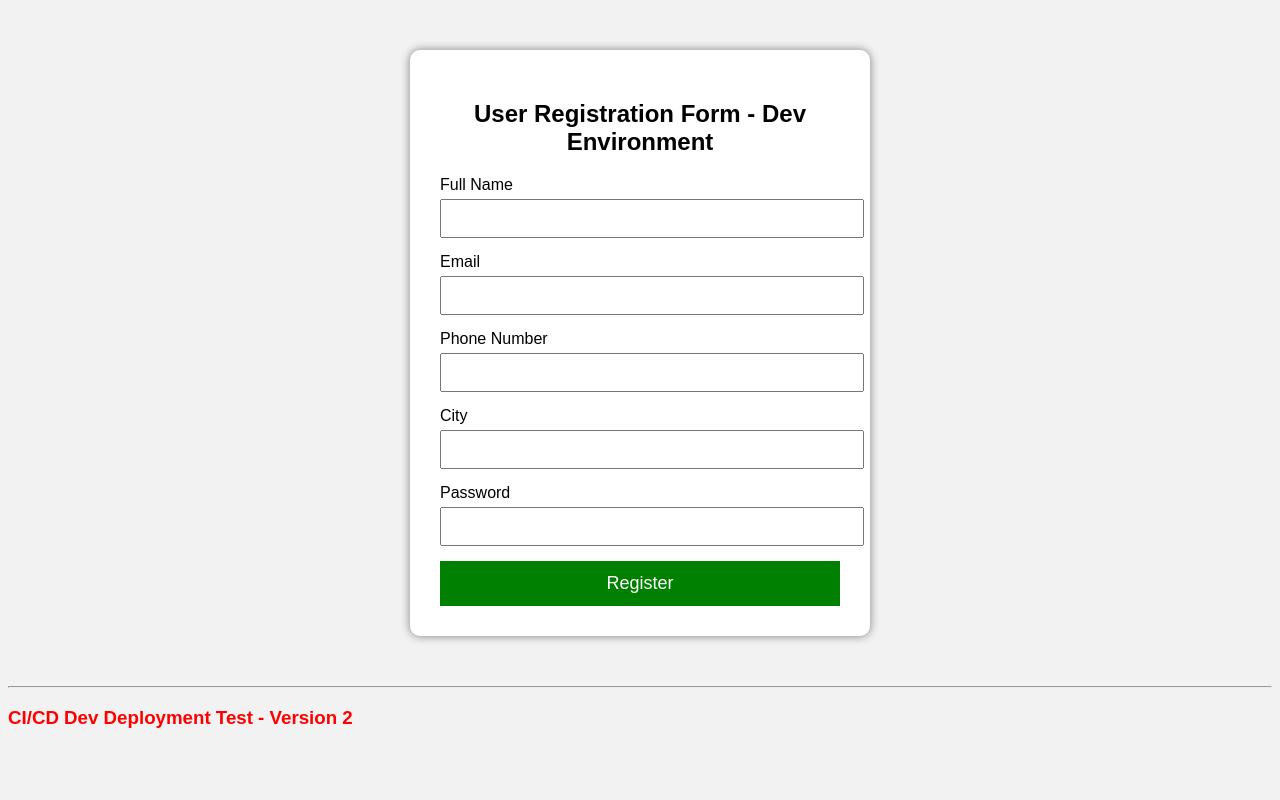
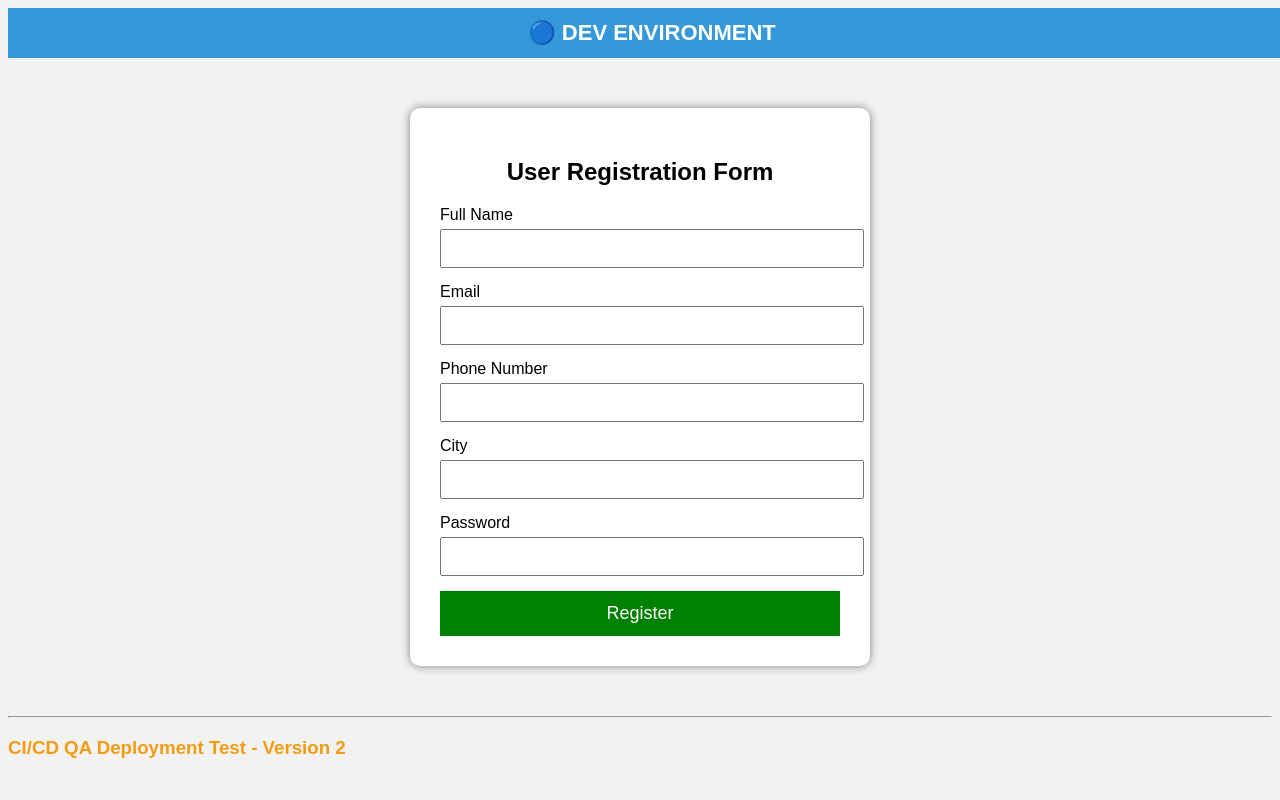
Before and after one commit to HRRSH471/Registration-Form-GCP-DevOps, a Flask app: page / in a window 1280 px wide. Run offline with Flask 3, Linux system fonts and the light colour scheme.

```diff
--- a/registration-app/static/style.css
+++ b/registration-app/static/style.css
@@ -60,3 +60,29 @@ button:hover{
     background:darkgreen;
 
 }
+
+/* ============================= */
+/* Environment Banner CSS */
+/* ============================= */
+
+.environment-banner{
+    width:100%;
+    padding:12px;
+    text-align:center;
+    font-size:22px;
+    font-weight:bold;
+    color:white;
+    margin-bottom:20px;
+}
+
+.environment-banner.dev{
+    background:#3498db;
+}
+
+.environment-banner.qa{
+    background:#f39c12;
+}
+
+.environment-banner.prod{
+    background:#27ae60;
+}
--- a/registration-app/templates/index.html
+++ b/registration-app/templates/index.html
@@ -10,9 +10,14 @@
 
 <body>
 
+<div class="environment-banner dev">
+    🔵 DEV ENVIRONMENT
+</div>
+
+
 <div class="container">
 
-    <h2>User Registration Form - Dev Environment</h2>
+    <h2>User Registration Form</h2>
 
     <form action="/register" method="POST">
 
@@ -39,8 +44,8 @@
 
 <hr>
 
-<h3 style="color:red;">
-CI/CD Dev Deployment Test - Version 2
+<h3 style="color:#f39c12;">
+CI/CD QA Deployment Test - Version 2
 </h3>
 
 </body>
```
